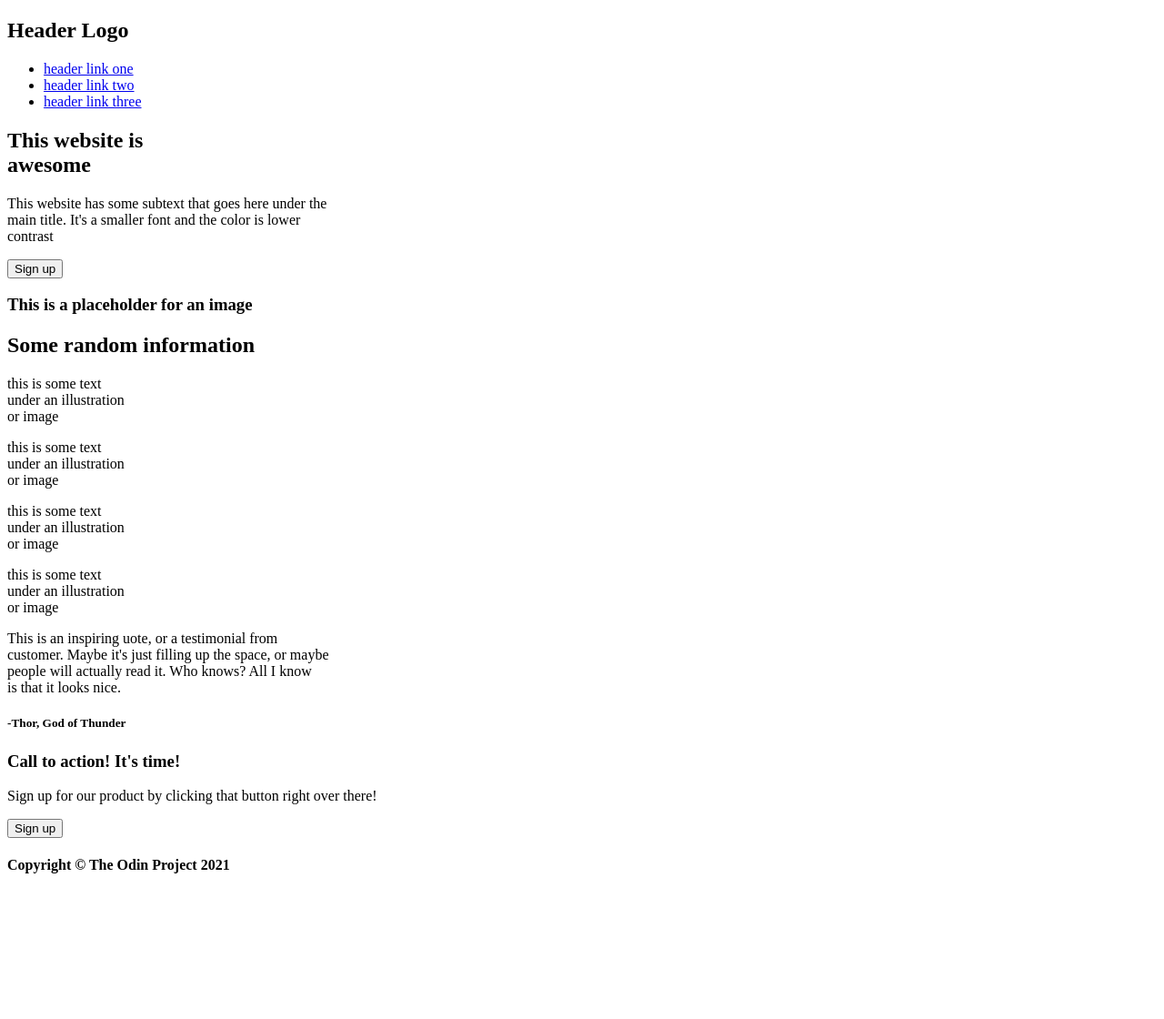
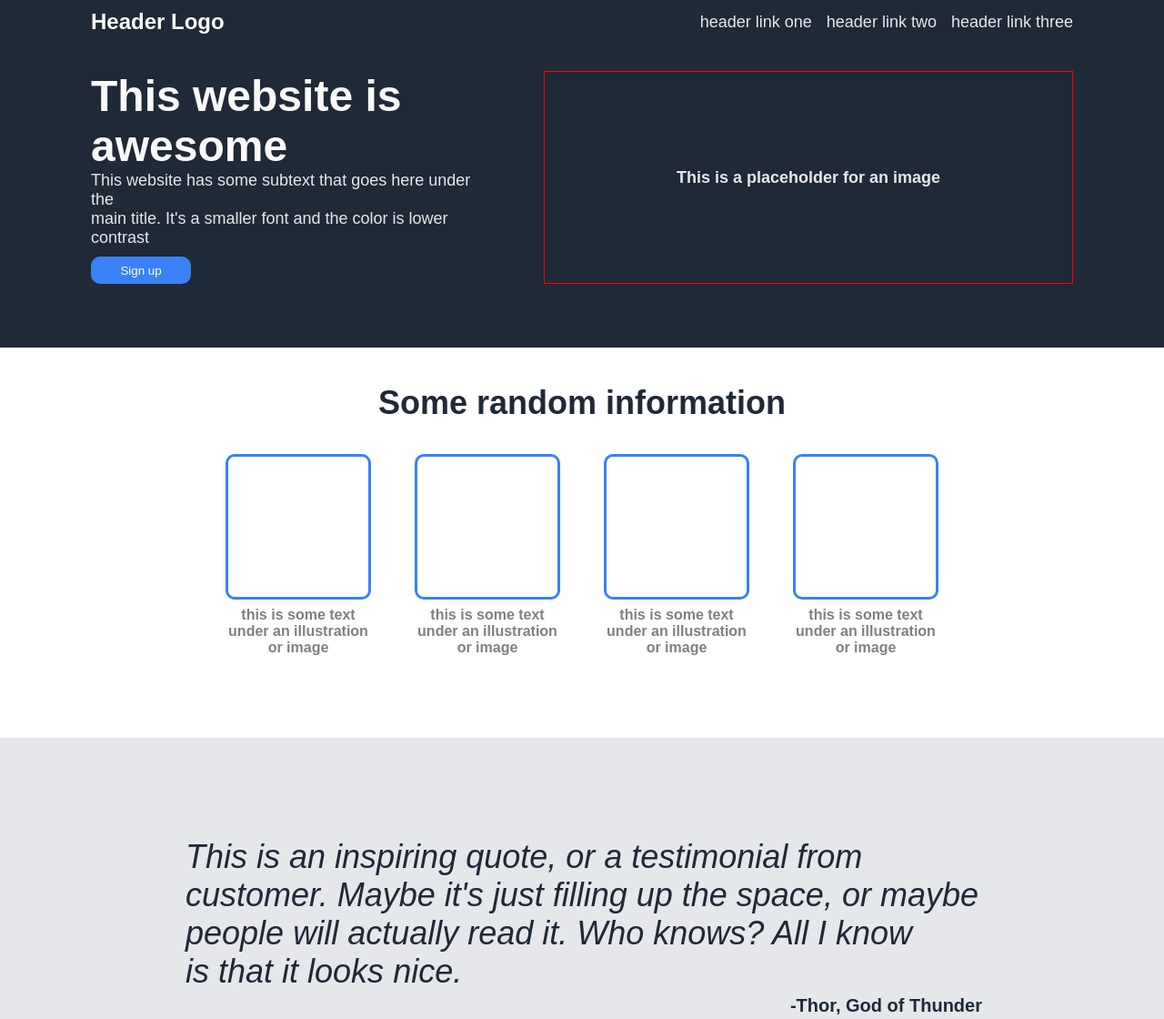
Before and after one commit to YourAnonymous2F/landing-page, a plain HTML site: page index.html in a window 1280 px wide. Shown: the top 1120 px of the page at 91% size. Before the commit the page ends 982 px from the top, so only its background shows below. Drawn offline with Linux system fonts and the light colour scheme.

Commit message:
little changes to the html file and aslo worked on the css file

```diff
--- a/index.css
+++ b/index.css
@@ -0,0 +1,155 @@
+*{
+    margin: 0;
+    padding: 0;
+    box-sizing: border-box;
+    font-family: sans-serif;
+    list-style: none;
+    text-decoration: none;
+}
+
+.top{
+    background: #1f2937;
+    padding: 10px 100px 70px 100px;
+}
+
+.header{
+    display: flex;
+    align-items: center;
+    justify-content: space-between;
+}
+
+.header h2{
+    font-size: 24px;
+    color: #f9faf8;
+}
+
+nav ul{
+    display: flex;
+    gap: 1rem;
+}
+
+nav ul a,
+.inner1 p,
+.inner h3{
+    font-size: 18px;
+    color: #e5e7eb;
+}
+
+.inner{
+    display: flex;
+    gap: 4rem;
+    margin: 40px 0 0 0;
+}
+
+.inner1 h2{
+    font-weight: 700;
+    font-size: 48px;
+    color: #f9faf8;
+}
+
+.inner1 button,
+.rect button{
+    border: none;
+    outline: none;
+    border-radius: 10px;
+    background: #3882f6;
+    margin-top: 10px;
+    width: 110px;
+    height: 30px;
+    color: white;
+}
+
+.inner2{
+    border: 1px solid red;
+    width: 600px;
+    display: flex;
+    align-items: center;
+    justify-content: center;
+}
+
+.two{
+    padding: 40px 100px;
+    text-align: center;
+}
+
+.two h2{
+    font-size: 36px;
+    font-weight: 700;
+    color: #1f2937;
+}
+
+.boxes{
+    padding-top: 15px;
+    padding-bottom: 50px;
+    display: flex;
+    justify-content: center;
+    flex-wrap: wrap;
+    gap: 3rem;
+    align-items: center;
+}
+
+.box{
+    padding: 20px 0 0 0;
+}
+
+.card{
+    border: 3px solid #3882f6;
+    width: 160px;
+    height: 160px;
+    border-radius: 10px;
+    margin-bottom: 8px;
+}
+
+.box p{
+    color: grey;
+    font-weight: 600;
+}
+
+.three{
+    display: flex;
+    flex-direction: column;
+    align-items: center;
+    justify-content: center;
+    background: #e5e7eb;
+    padding: 110px 200px 70px 200px;
+}
+
+.three p{
+    font-size: 36px;
+    font-weight: 400;
+    font-style: italic;
+    color: #1f2937;
+}
+
+.three h5{
+    align-self: flex-end;
+    margin-top: 5px;
+    font-size: 20px;
+    color: #1f2937;
+}
+
+.four{
+    display: flex;
+    align-items: center;
+    justify-content: center;
+    background: #3882f6;
+    padding: 60px 0;
+}
+
+.rect{
+    border: 2px solid black;
+    display: flex;
+    justify-content: space-between;
+    align-items: center;
+    width: 700px;
+    height: 80px;
+    padding: 0 30px;
+}
+
+footer{
+    text-align: center;
+    background-color: #1f2937;
+    height: 40px;
+    padding-top: 15px;
+    color: #e5e7eb;
+}
--- a/index.html
+++ b/index.html
@@ -72,7 +72,7 @@
 
     <section class="three">
         <p>
-            This is an inspiring    uote, or a testimonial from <br>
+            This is an inspiring quote, or a testimonial from <br>
             customer. Maybe it's just filling up the space, or maybe <br>
             people will actually read it. Who knows? All I know <br>
             is that it looks nice.
```
